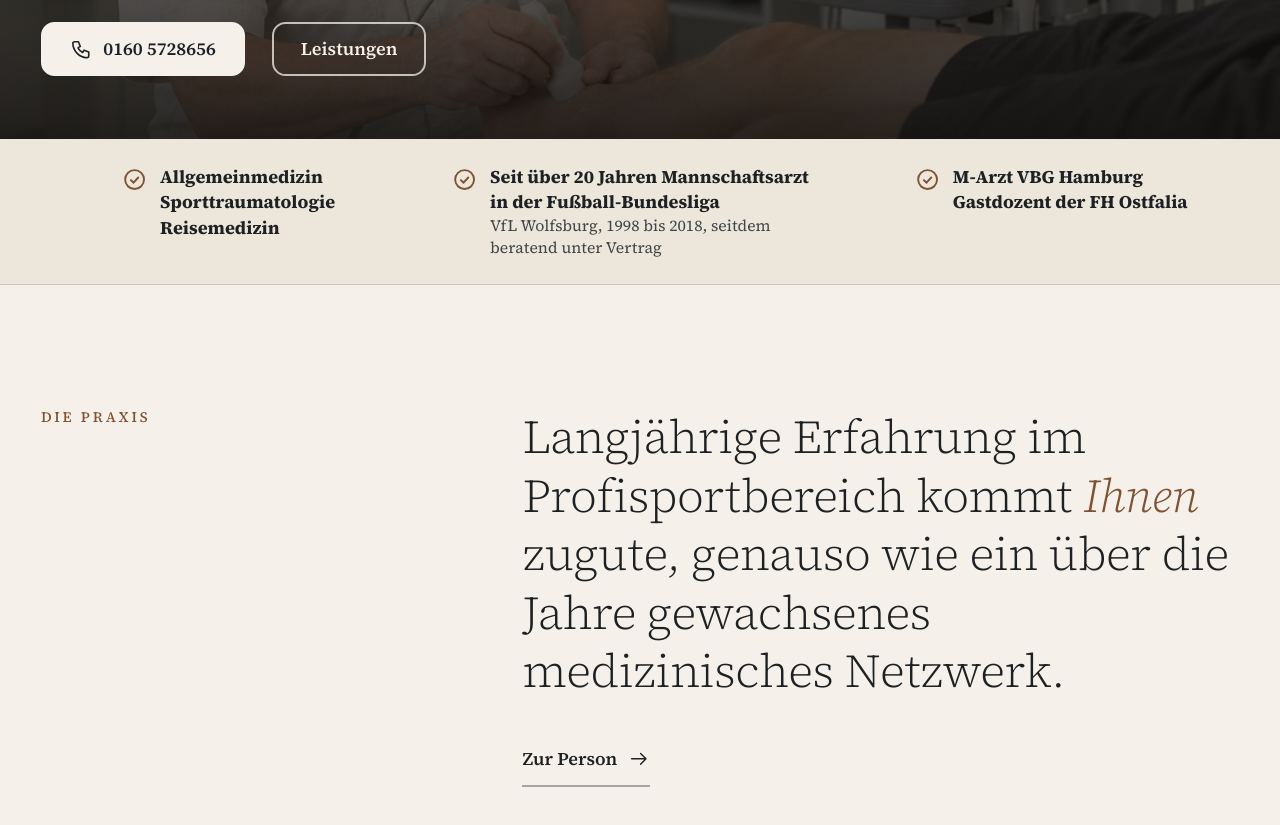
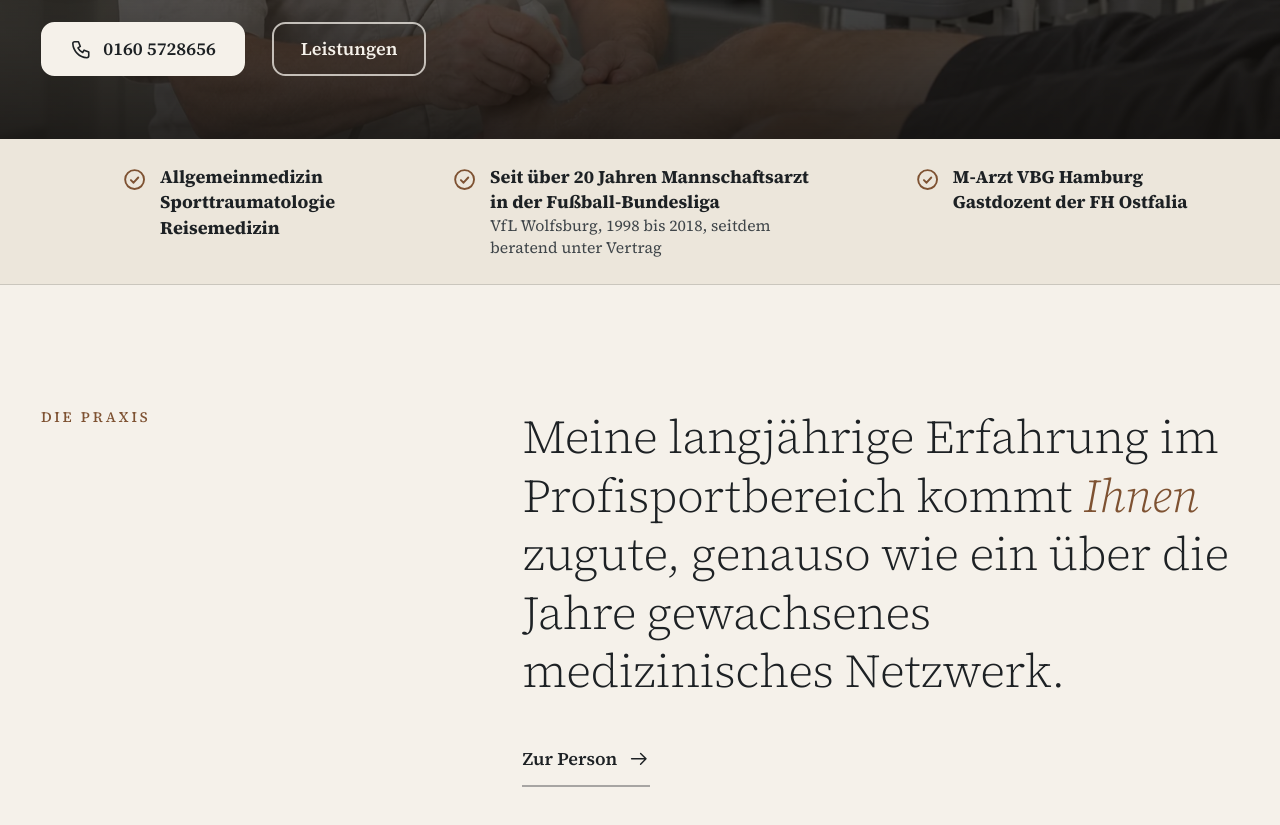
Before and after one commit to NatoshiSakamoto67/dr-pfeiler-entwurf, a plain HTML site: page index.html in a window 1280 px wide. Shown: the part 437-1262 px from the top of the page. Drawn offline with Linux system fonts and the light colour scheme.

Commit message:
Startseite: Aussage beginnt mit Meine

```diff
--- a/index.html
+++ b/index.html
@@ -78,7 +78,7 @@
     <div class="wrap zweispalt">
       <p class="kicker zeig" id="praxis-titel">Die Praxis</p>
       <div>
-        <p class="aussage zeig">Langjährige Erfahrung im Profisportbereich kommt <em>Ihnen</em> zugute, genauso wie ein über die Jahre gewachsenes medizinisches Netzwerk.</p>
+        <p class="aussage zeig">Meine langjährige Erfahrung im Profisportbereich kommt <em>Ihnen</em> zugute, genauso wie ein über die Jahre gewachsenes medizinisches Netzwerk.</p>
         <div class="aktionen zeig" style="--dl:160ms"><a class="link" href="praxis.html">Zur Person <svg viewBox="0 0 24 24" fill="none" stroke="currentColor" stroke-width="1.6" stroke-linecap="round" stroke-linejoin="round" aria-hidden="true"><path d="M4 12h16m-6-6 6 6-6 6"/></svg></a></div>
       </div>
     </div>
```
